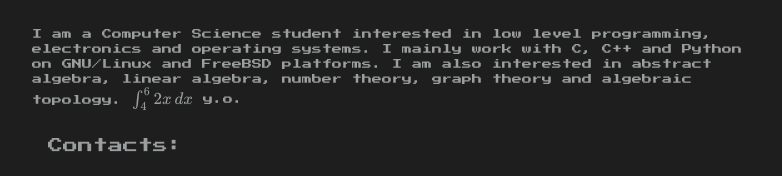
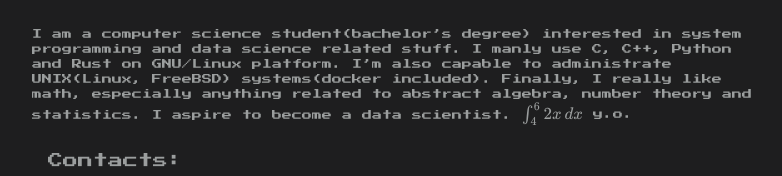
Before and after one commit to ice-bit/ice-bit.github.io, a plain HTML site: page index.html in a window 1280 px wide. Shown: the part 270-446 px from the top of the page, without its empty margins (248-1030 px from the left). Drawn offline with nearby package versions, Linux system fonts and the light colour scheme.

Commit message:
Updating...

```diff
--- a/index.html
+++ b/index.html
@@ -34,9 +34,7 @@
 
         <div class="container desc">
           <p>
-            I am a Computer Science student interested in low level programming, electronics and operating systems.
-            I mainly work with C, C++ and Python on GNU/Linux and FreeBSD platforms.
-            I am also interested in abstract algebra, linear algebra, number theory, graph theory and algebraic topology.
+          I am a computer science student(bachelor’s degree) interested in system programming and data science related stuff. I manly use C, C++, Python and Rust on GNU/Linux platform. I’m also capable to administrate UNIX(Linux, FreeBSD) systems(docker included). Finally, I really like math, especially anything related to abstract algebra, number theory and statistics. I aspire to become a data scientist.
             <span>\( \int_4^6 2x \, dx \) y.o.</span>
           </p>
           <h4 class="h4" style="padding: 16px;">Contacts:</h4>
```
